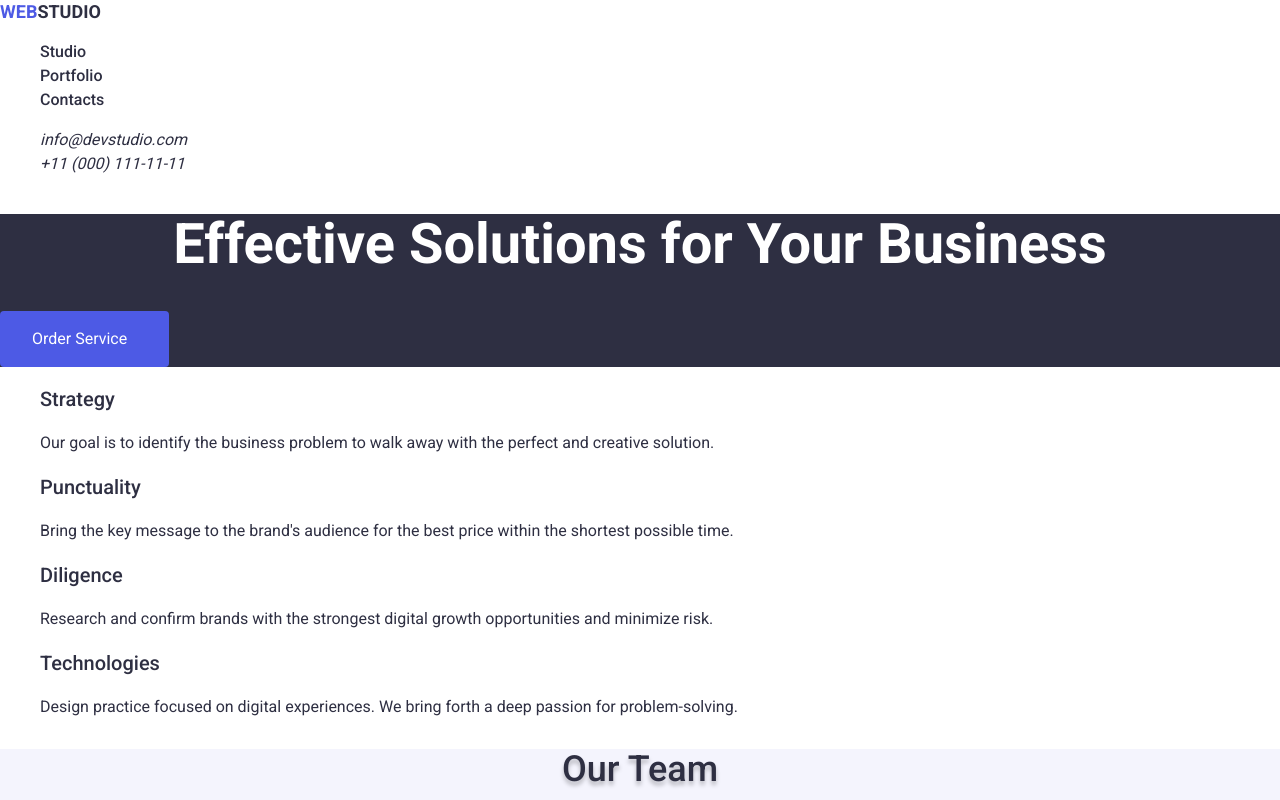
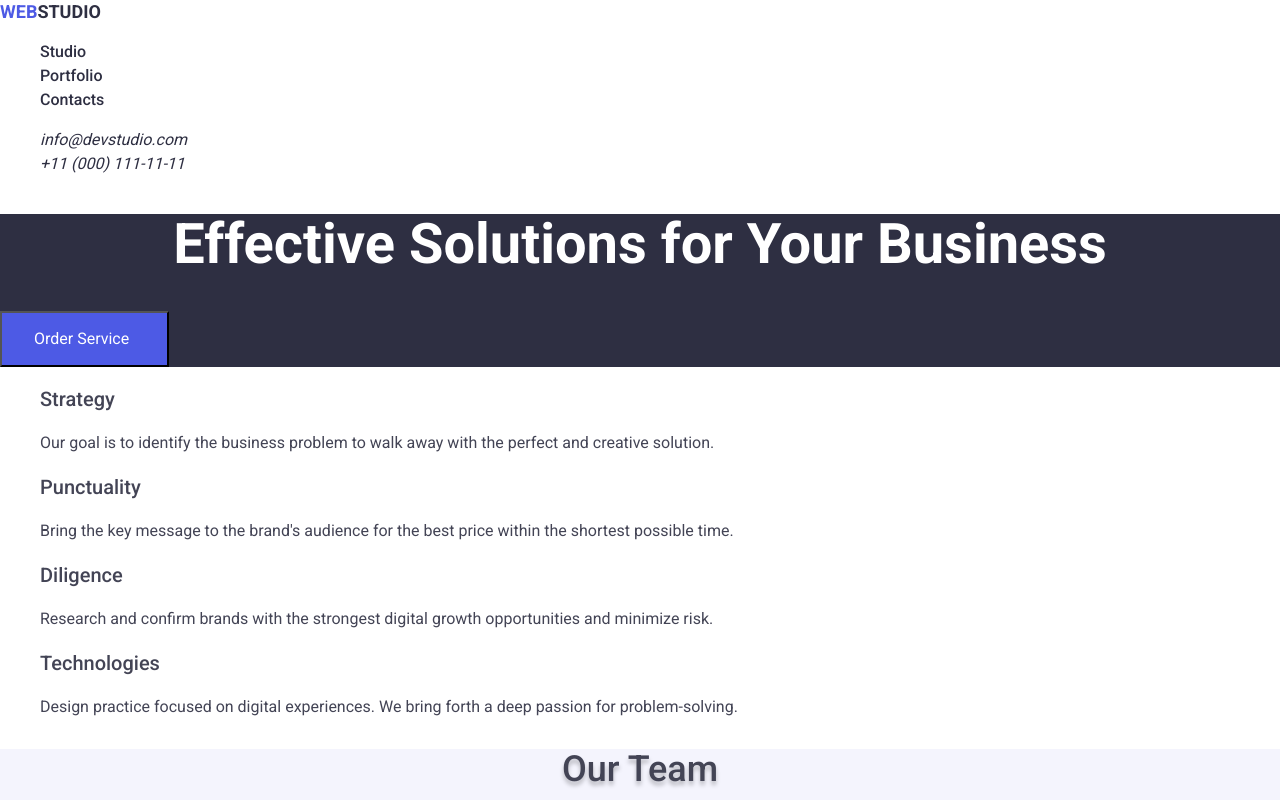
Before and after one commit to JimGear/goit-markup-hw-02, a plain HTML site: page index.html in a window 1280 px wide. Shown: the top 800 px of the page. Drawn offline with nearby package versions, Linux system fonts and the light colour scheme.

Commit message:
addited body

```diff
--- a/css/style.css
+++ b/css/style.css
@@ -1,6 +1,6 @@
 body {
-    font-family: 'Roboto', 'Raleway', sans-serif;
-    color: #2e2f42;
+    font-family: 'Roboto', sans-serif;
+    color: #434455;
     background-color: #fff;
 }
 
@@ -61,8 +61,6 @@ li {
     display: flex;
     align-items: center;
     color: #fff;
-    border: none;
-    border-radius: 4px;
     padding: 16px 32px;
     width: 169px;
     height: 56px;
@@ -105,7 +103,7 @@ li {
 .team-box {
     width: 264px;
     background-color: #fff;
-    border-radius: 0px 0 4px 4px;
+
 }
 
 .team-box-img {}
--- a/index.html
+++ b/index.html
@@ -36,7 +36,7 @@
     </header>
     <main class="banner">
         <h1 class="banner-title">Effective Solutions for Your Business</h1>
-        <button type="banner-btn" class="banner-btn">Order Service</button>
+        <button type="button" class="banner-btn">Order Service</button>
     </main>
     <section class="description">
         <ul class="description-items">
@@ -165,7 +165,7 @@
         </ul>
     </section>
     <footer class="footer">
-        <a class="footer-logo" href="./index.html" class="footer-logo">
+        <a href="./index.html" class="footer-logo">
             <span>Web</span>Studio
         </a>
         <p class="footer-info">
```
